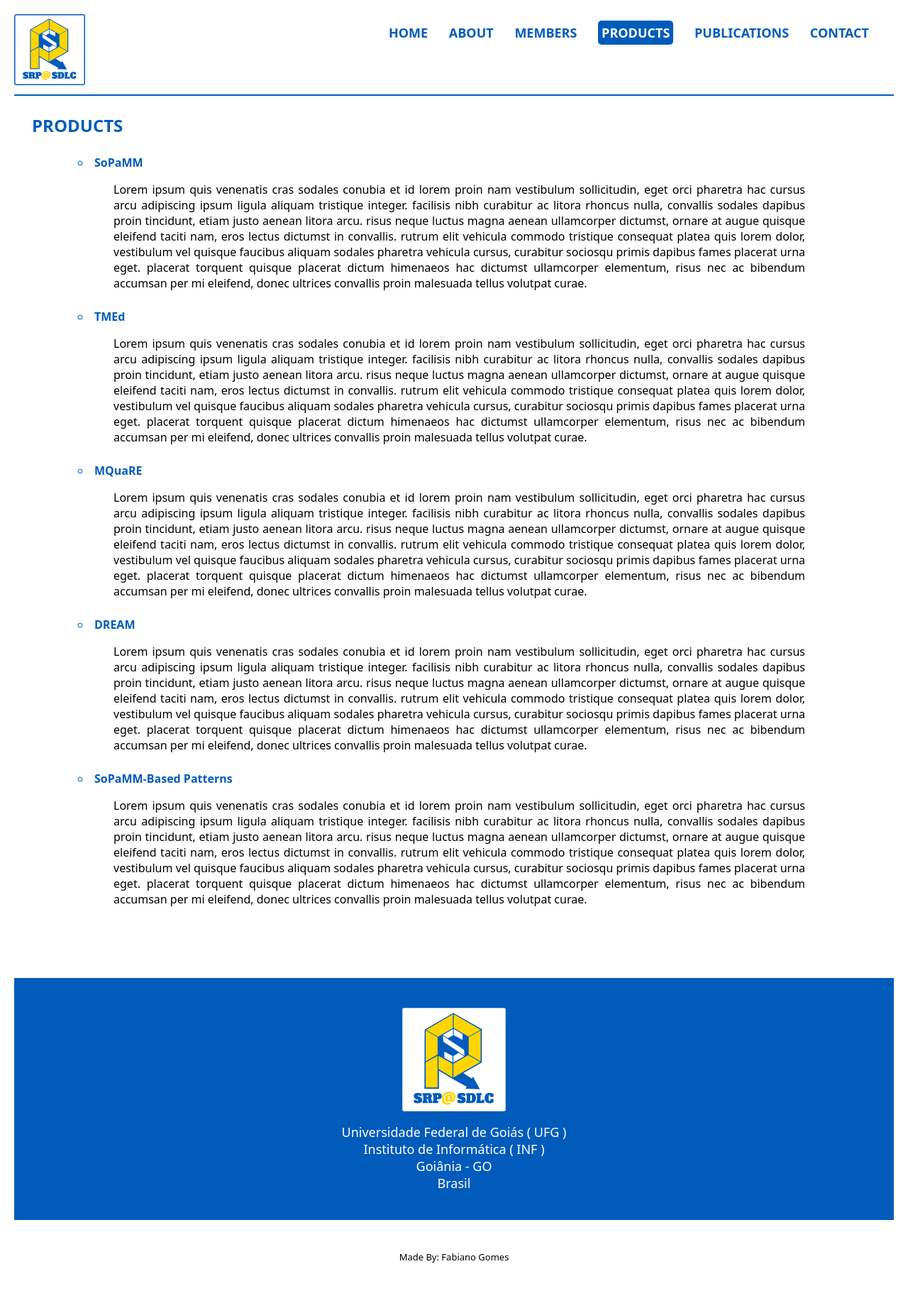
After one commit to fabianogomess/Site-SRP-SDLC, a web app: file src/html/produtos.html in a window 1280 px wide. The commit adds this page. Shown: the whole page at 71% size. Run offline with its HTML, style and script files only (its server is not run), Linux system fonts and the light colour scheme.

Commit message:
adição da pagina produto no site

```diff
--- a/src/css/index.css
+++ b/src/css/index.css
@@ -39,9 +39,13 @@ hr {
     font-weight: normal;
     font-size: 18px;
     line-height: 33px;
-
 }
-
+.owl-carousel {
+  background-repeat: no-repeat;
+  background-position: center center;
+  background-size: auto;
+  margin-bottom: 60px;
+}
 .item{
 
   margin: 100px 25px 25px 25px;
@@ -83,13 +87,10 @@ ul {
   margin-left: 50px;
   margin-bottom: 5px;
 }
-.owl-theme .owl-nav.disabled+.owl-dots{
-  margin-bottom: 100px;
-
-}
 .owl-theme .owl-dots .owl-dot.active span,
 .owl-theme .owl-dots .owl-dot:hover span {
   background-color: #FFD500;
+
 }
 footer{
     text-align: center;
--- /dev/null
+++ b/src/css/produtos.css
@@ -0,0 +1,21 @@
+.produtos{
+    margin-bottom: 100px;
+    margin-right: 100px;
+}
+.produtos h2 {
+    margin: 25px;
+    color: #005BBB;
+}
+
+li {
+    margin: 25px;
+    color: #005BBB;
+    font-weight: bold;
+    margin-left: 50px;
+}
+li p{
+    margin-bottom: 20px;
+    margin-left: 50px;
+    font-weight: normal;
+    color: black;
+}
--- a/src/html/contato.html
+++ b/src/html/contato.html
@@ -25,6 +25,7 @@
             <a href="index.html">HOME</a>
             <a href="sobre.html">ABOUT</a>
             <a href="membros.html">MEMBERS</a>
+            <a href="produtos.html">PRODUCTS</a>
             <a href="publicacoes.html">PUBLICATIONS</a>
             <a href="contato.html" class="destaque">CONTACT</a>
 
--- a/src/html/index.html
+++ b/src/html/index.html
@@ -27,6 +27,7 @@
             <a href="index.html" class="destaque">HOME</a>
             <a href="sobre.html">ABOUT</a>
             <a href="membros.html">MEMBERS</a>
+            <a href="produtos.html">PRODUCTS</a>
             <a href="publicacoes.html">PUBLICATIONS</a>
             <a href="contato.html">CONTACT</a>
 
--- a/src/html/membro.html
+++ b/src/html/membro.html
@@ -28,6 +28,7 @@
             <a href="index.html">HOME</a>
             <a href="sobre.html">ABOUT</a>
             <a href="membros.html" class="destaque">MEMBERS</a>
+            <a href="produtos.html">PRODUCTS</a>
             <a href="publicacoes.html">PUBLICATIONS</a>
             <a href="contato.html">CONTACT</a>
 
--- a/src/html/membros.html
+++ b/src/html/membros.html
@@ -26,6 +26,7 @@
             <a href="index.html">HOME</a>
             <a href="sobre.html">ABOUT</a>
             <a href="membros.html" class="destaque">MEMBERS</a>
+            <a href="produtos.html">PRODUCTS</a>
             <a href="publicacoes.html">PUBLICATIONS</a>
             <a href="contato.html">CONTACT</a>
 
--- /dev/null
+++ b/src/html/produtos.html
@@ -0,0 +1,87 @@
+<!DOCTYPE html>
+<html lang="en">
+
+<head>
+    <meta charset="UTF-8">
+    <meta http-equiv="X-UA-Compatible" content="IE=edge">
+    <meta name="viewport" content="width=device-width, initial-scale=1.0">
+    <link rel="preconnect" href="https://fonts.googleapis.com">
+    <link rel="preconnect" href="https://fonts.gstatic.com" crossorigin>
+    <link
+        href="https://fonts.googleapis.com/css2?family=Lora:ital,wght@0,400;0,500;0,600;0,700;1,400;1,500;1,600&display=swap"
+        rel="stylesheet">
+
+    <link rel="stylesheet" href="../css/index.css">
+    <link rel="stylesheet" href="../css/produtos.css">
+
+
+    <title>SRP@SDLC - Products</title>
+
+</head>
+
+<body>
+    <header class="menuSuperior">
+        <img src="../img/logo(0.5).png" alt="Logo da srp@sdlc" title="Logo do projeto SRP@SDLC">
+        <nav>
+            <a href="index.html">HOME</a>
+            <a href="sobre.html">ABOUT</a>
+            <a href="membros.html">MEMBERS</a>
+            <a href="produtos.html" class="destaque">PRODUCTS</a>
+            <a href="publicacoes.html">PUBLICATIONS</a>
+            <a href="contato.html">CONTACT</a>
+
+        </nav>
+
+    </header>
+    <hr>
+
+    <section id="conteudo">
+        <div class="produtos">
+            <h2>PRODUCTS</h2>
+            <ul>
+                <li>
+                  SoPaMM
+                  <p>Lorem ipsum quis venenatis cras sodales conubia et id lorem proin nam vestibulum sollicitudin, eget orci pharetra hac cursus arcu adipiscing ipsum ligula aliquam tristique integer. facilisis nibh curabitur ac litora rhoncus nulla, convallis sodales dapibus proin tincidunt, etiam justo aenean litora arcu. risus neque luctus magna aenean ullamcorper dictumst, ornare at augue quisque eleifend taciti nam, eros lectus dictumst in convallis. rutrum elit vehicula commodo tristique consequat platea quis lorem dolor, vestibulum vel quisque faucibus aliquam sodales pharetra vehicula cursus, curabitur sociosqu primis dapibus fames placerat urna eget. placerat torquent quisque placerat dictum himenaeos hac dictumst ullamcorper elementum, risus nec ac bibendum accumsan per mi eleifend, donec ultrices convallis proin malesuada tellus volutpat curae.</p>
+                </li>
+                <li>
+                    TMEd
+                  <p>Lorem ipsum quis venenatis cras sodales conubia et id lorem proin nam vestibulum sollicitudin, eget orci pharetra hac cursus arcu adipiscing ipsum ligula aliquam tristique integer. facilisis nibh curabitur ac litora rhoncus nulla, convallis sodales dapibus proin tincidunt, etiam justo aenean litora arcu. risus neque luctus magna aenean ullamcorper dictumst, ornare at augue quisque eleifend taciti nam, eros lectus dictumst in convallis. rutrum elit vehicula commodo tristique consequat platea quis lorem dolor, vestibulum vel quisque faucibus aliquam sodales pharetra vehicula cursus, curabitur sociosqu primis dapibus fames placerat urna eget. placerat torquent quisque placerat dictum himenaeos hac dictumst ullamcorper elementum, risus nec ac bibendum accumsan per mi eleifend, donec ultrices convallis proin malesuada tellus volutpat curae.</p>
+                </li>
+                <li>
+                    MQuaRE
+                  <p>Lorem ipsum quis venenatis cras sodales conubia et id lorem proin nam vestibulum sollicitudin, eget orci pharetra hac cursus arcu adipiscing ipsum ligula aliquam tristique integer. facilisis nibh curabitur ac litora rhoncus nulla, convallis sodales dapibus proin tincidunt, etiam justo aenean litora arcu. risus neque luctus magna aenean ullamcorper dictumst, ornare at augue quisque eleifend taciti nam, eros lectus dictumst in convallis. rutrum elit vehicula commodo tristique consequat platea quis lorem dolor, vestibulum vel quisque faucibus aliquam sodales pharetra vehicula cursus, curabitur sociosqu primis dapibus fames placerat urna eget. placerat torquent quisque placerat dictum himenaeos hac dictumst ullamcorper elementum, risus nec ac bibendum accumsan per mi eleifend, donec ultrices convallis proin malesuada tellus volutpat curae.</p>
+                </li>
+                <li>
+                    DREAM
+                  <p>Lorem ipsum quis venenatis cras sodales conubia et id lorem proin nam vestibulum sollicitudin, eget orci pharetra hac cursus arcu adipiscing ipsum ligula aliquam tristique integer. facilisis nibh curabitur ac litora rhoncus nulla, convallis sodales dapibus proin tincidunt, etiam justo aenean litora arcu. risus neque luctus magna aenean ullamcorper dictumst, ornare at augue quisque eleifend taciti nam, eros lectus dictumst in convallis. rutrum elit vehicula commodo tristique consequat platea quis lorem dolor, vestibulum vel quisque faucibus aliquam sodales pharetra vehicula cursus, curabitur sociosqu primis dapibus fames placerat urna eget. placerat torquent quisque placerat dictum himenaeos hac dictumst ullamcorper elementum, risus nec ac bibendum accumsan per mi eleifend, donec ultrices convallis proin malesuada tellus volutpat curae.</p>
+
+                </li>
+                <li>
+                    SoPaMM-Based Patterns
+                  <p>Lorem ipsum quis venenatis cras sodales conubia et id lorem proin nam vestibulum sollicitudin, eget orci pharetra hac cursus arcu adipiscing ipsum ligula aliquam tristique integer. facilisis nibh curabitur ac litora rhoncus nulla, convallis sodales dapibus proin tincidunt, etiam justo aenean litora arcu. risus neque luctus magna aenean ullamcorper dictumst, ornare at augue quisque eleifend taciti nam, eros lectus dictumst in convallis. rutrum elit vehicula commodo tristique consequat platea quis lorem dolor, vestibulum vel quisque faucibus aliquam sodales pharetra vehicula cursus, curabitur sociosqu primis dapibus fames placerat urna eget. placerat torquent quisque placerat dictum himenaeos hac dictumst ullamcorper elementum, risus nec ac bibendum accumsan per mi eleifend, donec ultrices convallis proin malesuada tellus volutpat curae.</p>
+                </li>
+            </ul>
+        </div>
+    </section>
+
+
+    <footer>
+        <div class="infLocal">
+            <img src="../img/logo(0.75x).png" alt="Logo da srp@sdlc" title="Logo do projeto SRP@SDLC">
+            <p>Universidade Federal de Goiás ( UFG )</p>
+            <p>Instituto de Informática ( INF )</p>
+            <p>Goiânia - GO</p>
+            <p>Brasil</p>
+        </div>
+        <div class="infCriador">
+            <p>Made By: Fabiano Gomes</p>
+        </div>
+
+    </footer>
+
+    <script src="../script/index.js"></script>
+    <script src="../script/pessoa.js"></script>
+
+</body>
+
+</html>
--- a/src/html/publicacoes.html
+++ b/src/html/publicacoes.html
@@ -26,6 +26,7 @@
             <a href="index.html">HOME</a>
             <a href="sobre.html">ABOUT</a>
             <a href="membros.html">MEMBERS</a>
+            <a href="produtos.html">PRODUCTS</a>
             <a href="publicacoes.html" class="destaque">PUBLICATIONS</a>
             <a href="contato.html">CONTACT</a>
 
--- a/src/html/sobre.html
+++ b/src/html/sobre.html
@@ -25,6 +25,7 @@
             <a href="index.html">HOME</a>
             <a href="sobre.html" class="destaque">ABOUT</a>
             <a href="membros.html">MEMBERS</a>
+            <a href="produtos.html">PRODUCTS</a>
             <a href="publicacoes.html">PUBLICATIONS</a>
             <a href="contato.html">CONTACT</a>
 
```
Also changed, not shown: src/img/01-Home (2).png (added), src/img/01-Home (3).png (added).
